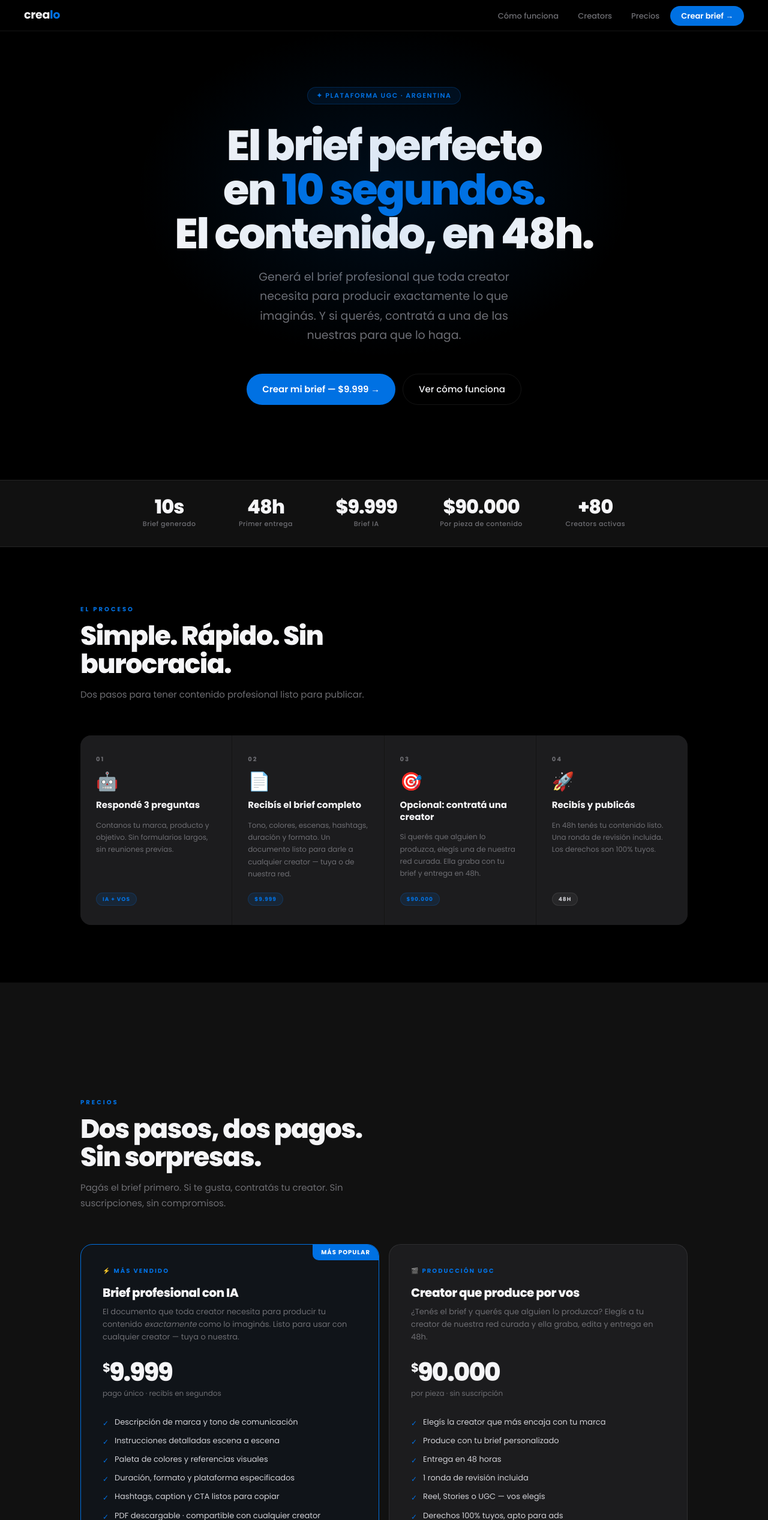
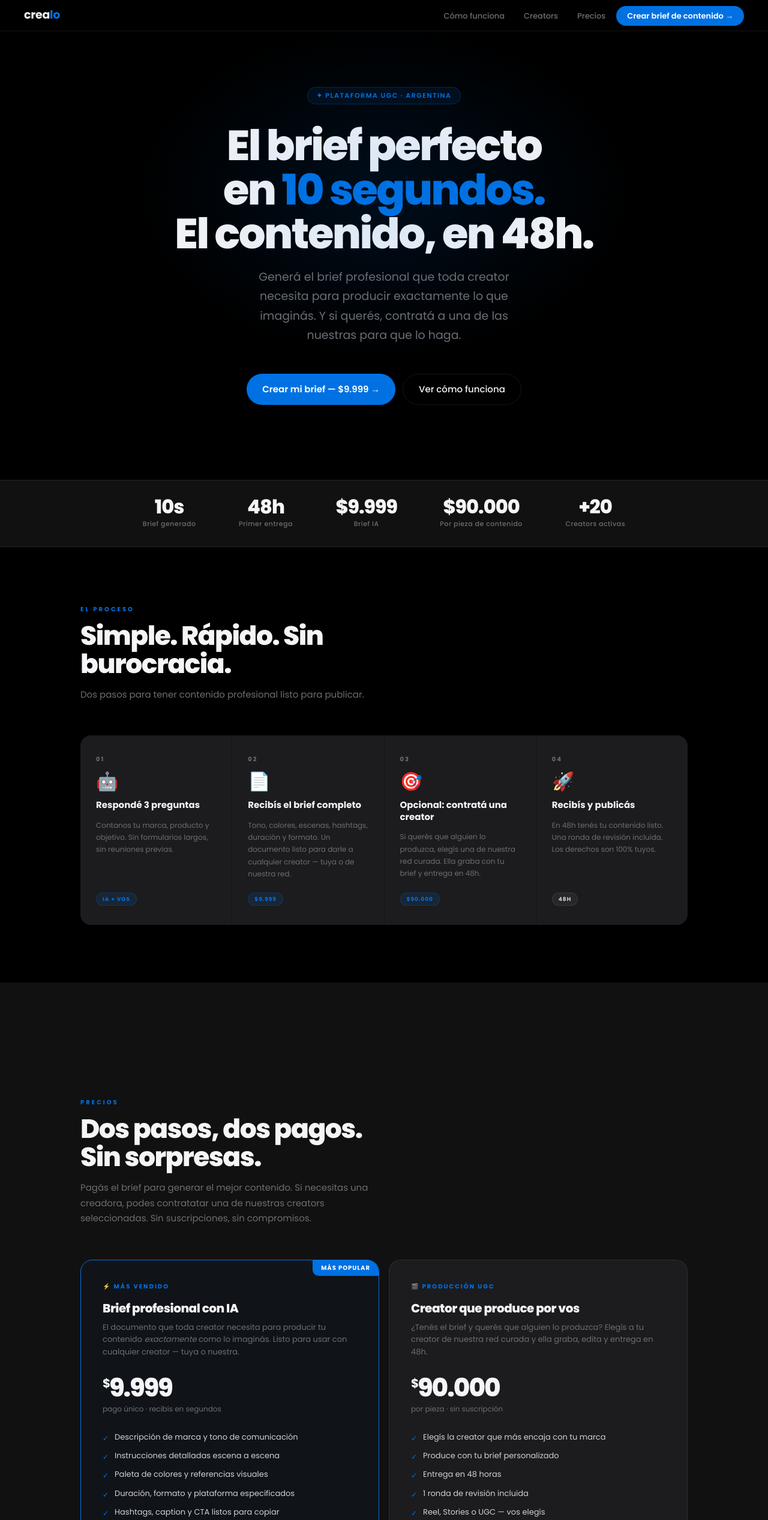
Before and after one commit to fedegadea/Crealo, a website: page landing.html in a window 1280 px wide. Shown: the top 2534 px of the page at 60% size. Drawn offline with Linux system fonts and the light colour scheme.

Commit message:
Update landing.html

```diff
--- a/landing.html
+++ b/landing.html
@@ -3,8 +3,8 @@
 <head>
 <meta charset="UTF-8">
 <meta name="viewport" content="width=device-width, initial-scale=1.0">
-<title>Crealo — Contenido UGC que vende</title>
-<meta name="description" content="Brief con IA en segundos. Creators que producen en 48h. Sin agencias, sin reuniones.">
+<title>Crealo — Contenido sistematizado que vende</title>
+<meta name="description" content="Guiona contenido viral con IA en segundos. Creators que producen en 48h. Sin agencias, sin reuniones.">
 <link rel="preconnect" href="https://fonts.googleapis.com">
 <link href="https://fonts.googleapis.com/css2?family=Poppins:wght@400;500;600;700;800;900&display=swap" rel="stylesheet">
 <style>
@@ -233,7 +233,7 @@ footer{border-top:1px solid var(--border);padding:40px;background:var(--black)}
     <li><a href="#como-funciona">Cómo funciona</a></li>
     <li><a href="#creators">Creators</a></li>
     <li><a href="#precios">Precios</a></li>
-    <li><a href="/brief" class="nav-cta">Crear brief →</a></li>
+    <li><a href="/brief" class="nav-cta">Crear brief de contenido →</a></li>
   </ul>
 </nav>
 
@@ -256,7 +256,7 @@ footer{border-top:1px solid var(--border);padding:40px;background:var(--black)}
     <div class="stat"><div class="stat-val">48h</div><div class="stat-label">Primer entrega</div></div>
     <div class="stat"><div class="stat-val">$9.999</div><div class="stat-label">Brief IA</div></div>
     <div class="stat"><div class="stat-val">$90.000</div><div class="stat-label">Por pieza de contenido</div></div>
-    <div class="stat"><div class="stat-val">+80</div><div class="stat-label">Creators activas</div></div>
+    <div class="stat"><div class="stat-val">+20</div><div class="stat-label">Creators activas</div></div>
   </div>
 </div>
 
@@ -302,7 +302,7 @@ footer{border-top:1px solid var(--border);padding:40px;background:var(--black)}
   <div style="max-width:1060px;margin:0 auto;padding:96px 24px">
     <span class="section-label reveal">Precios</span>
     <h2 class="section-title reveal">Dos pasos, dos pagos.<br/>Sin sorpresas.</h2>
-    <p class="section-sub reveal">Pagás el brief primero. Si te gusta, contratás tu creator. Sin suscripciones, sin compromisos.</p>
+    <p class="section-sub reveal">Pagás el brief para generar el mejor contenido. Si necesitas una creadora, podes contratatar una de nuestras creators seleccionadas. Sin suscripciones, sin compromisos.</p>
     <div class="pricing-grid reveal">
       <div class="price-card featured">
         <div class="pc-step">⚡ Más vendido</div>
```
